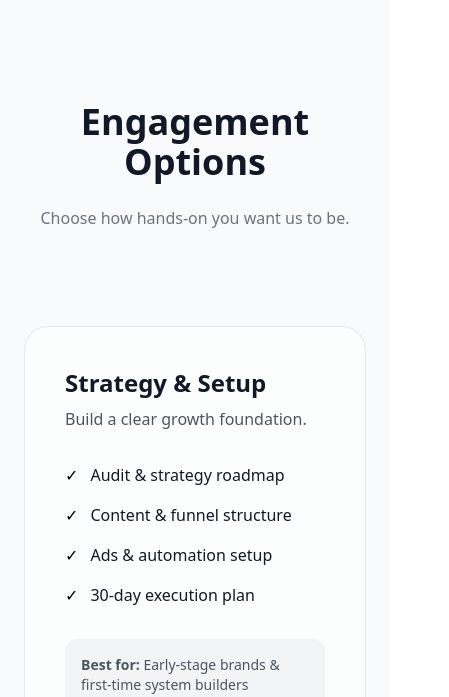
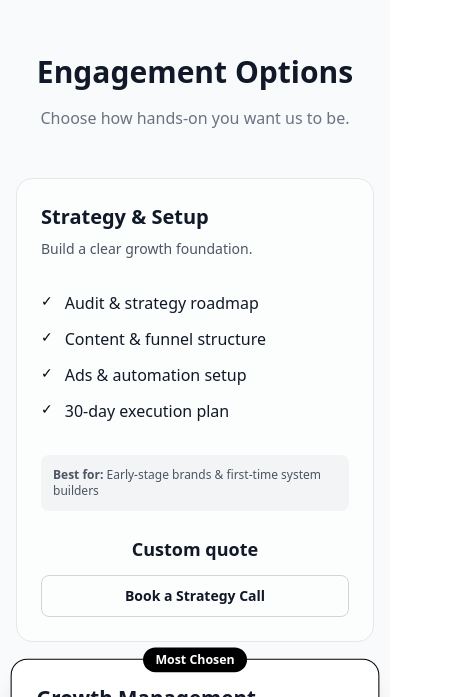
Before and after one commit to nimishmishra58/directbookingpartners, a React (Vite) app in the folder grow-direct-booking-partners/: page / in a window 390 px wide. Shown: the part 5347-6044 px from the top of the page, 449 px wide, since content can reach past the window. Built offline with nearby package versions, Linux system fonts and the light colour scheme.

Commit message:
fixed responsiveness

```diff
--- a/grow-direct-booking-partners/src/components/Pricing.jsx
+++ b/grow-direct-booking-partners/src/components/Pricing.jsx
@@ -48,23 +48,24 @@ export default function Pricing() {
   });
 
   return (
-    <section id="pricing" className="py-32 px-6 md:px-16 bg-gray-50 dark:bg-[#0b0b0b]">
+    <section id="pricing" className="py-20 sm:py-24 md:py-32 px-4 sm:px-6 md:px-16 bg-gray-50 dark:bg-[#0b0b0b]">
       <motion.h2
         initial={{ opacity: 0, y: 20 }}
         whileInView={{ opacity: 1, y: 0 }}
         viewport={{ once: true }}
-        className="text-4xl font-bold mb-6 text-center"
+        className="text-3xl sm:text-4xl font-bold mb-4 sm:mb-6 text-center"
       >
         Engagement Options
       </motion.h2>
-
-      <p className="text-center text-gray-500 mb-24">
+      <p className="text-center text-gray-500 mb-12 sm:mb-24">
         Choose how hands-on you want us to be.
       </p>
 
-      <div className="grid md:grid-cols-3 gap-12 max-w-7xl mx-auto">
+      <div className="grid grid-cols-1 sm:grid-cols-2 lg:grid-cols-3 gap-6 sm:gap-8 lg:gap-12 max-w-7xl mx-auto">
         {plans.map((plan, i) => {
           const isSelected = selected === i;
+          const isLast = i === plans.length - 1;
+          const spanOnSm = isLast ? 'sm:col-span-2 lg:col-span-1 sm:max-w-2xl sm:mx-auto' : '';
 
           return (
             <motion.div
@@ -79,49 +80,51 @@ export default function Pricing() {
               }}
               tabIndex={0}
               role="button"
-              className={`relative flex flex-col rounded-3xl p-10 border transition-all cursor-pointer focus:outline-none focus-visible:ring-4 focus-visible:ring-black/20 dark:focus-visible:ring-white/20 focus-visible:ring-offset-0
+              className={`${spanOnSm} flex justify-center`}
+            >
+              <div
+                className={`relative flex flex-col rounded-2xl p-6 sm:p-8 md:p-10 border transition-all cursor-pointer focus:outline-none focus-visible:ring-4 focus-visible:ring-black/20 dark:focus-visible:ring-white/20 focus-visible:ring-offset-0
                 ${
                   isSelected
-                    ? "bg-white dark:bg-[#121212] border-black dark:border-white scale-[1.05] shadow-xl"
-                    : "bg-white/60 dark:bg-[#121212]/60 border-gray-200 dark:border-gray-800"
-                }
-              `}
+                    ? "bg-white dark:bg-[#121212] border-black dark:border-white scale-[1.03] shadow-xl"
+                    : "bg-white/60 dark:bg-[#121212]/60 border-gray-200 dark:border-gray-800 hover:scale-[1.02]"
+                } w-full sm:w-[320px]`}
               >
                 {/* Badge */}
                 {plan.highlight && (
-                <div className="absolute -top-4 left-1/2 -translate-x-1/2 bg-black text-white dark:bg-white dark:text-black px-4 py-1 text-sm font-semibold rounded-full">
+                  <div className="absolute -top-3 left-1/2 -translate-x-1/2 bg-black text-white dark:bg-white dark:text-black px-3 sm:px-4 py-1 text-xs sm:text-sm font-semibold rounded-full">
                     Most Chosen
                   </div>
                 )}
 
                 {/* Header */}
-              <h3 className="text-2xl font-semibold mb-2">
+                <h3 className="text-xl sm:text-2xl font-semibold mb-2">
                   {plan.title}
                 </h3>
-              <p className="text-gray-600 dark:text-gray-400 mb-8">
+                <p className="text-sm sm:text-base text-gray-600 dark:text-gray-400 mb-8">
                   {plan.desc}
                 </p>
 
                 {/* Features */}
-              <ul className="space-y-4 mb-8 flex-1">
+                <ul className="space-y-3 sm:space-y-4 mb-8 flex-1">
                   {plan.points.map((point, idx) => (
                     <li key={idx} className="flex gap-3">
-                    <span className="text-black dark:text-white">✓</span>
+                      <span className="text-black dark:text-white text-sm">✓</span>
                       <span>{point}</span>
                     </li>
                   ))}
                 </ul>
 
                 {/* Best for */}
-              <div className="bg-gray-100 dark:bg-[#1a1a1a] rounded-xl p-4 mb-6">
-                <p className="text-sm text-gray-600 dark:text-gray-400">
+                <div className="bg-gray-100 dark:bg-[#1a1a1a] rounded-lg p-3 mb-6">
+                  <p className="text-xs sm:text-sm text-gray-600 dark:text-gray-400">
                     <strong>Best for:</strong> {plan.bestFor}
                   </p>
                 </div>
 
                 {/* Price + CTA */}
-              <div className="mt-auto">
-                <div className="text-xl font-semibold mb-4">
+                <div className="mt-auto flex flex-col items-center">
+                  <div className="text-lg sm:text-xl font-semibold mb-3 text-center break-words">
                     {plan.price}
                   </div>
 
@@ -129,7 +132,7 @@ export default function Pricing() {
                     href="https://api.leadconnectorhq.com/widget/bookings/grow-direct-booking-partners"
                     target="_blank"
                     rel="noopener noreferrer"
-                  className={`inline-block text-center w-full py-3 rounded-xl font-semibold transition
+                    className={`inline-block text-center w-full sm:w-full py-2.5 sm:py-3 rounded-lg font-semibold text-sm sm:text-base transition
                       ${
                         isSelected
                           ? "bg-black text-white dark:bg-white dark:text-black"
@@ -140,6 +143,7 @@ export default function Pricing() {
                     Book a Strategy Call
                   </a>
                 </div>
+              </div>
             </motion.div>
           );
         })}
--- a/grow-direct-booking-partners/src/components/Testimonials.jsx
+++ b/grow-direct-booking-partners/src/components/Testimonials.jsx
@@ -124,28 +124,27 @@ export default function TestimonialSection() {
         </button>
 
           {/* Cards Row */}
-        <div className="flex items-stretch justify-center gap-8 px-16">
+          <div className="flex items-stretch justify-center gap-4 sm:gap-8 px-4 sm:px-8 md:px-16 overflow-visible">
           {[-1, 0, 1].map((offset) => {
             const t = safeTestimonials[getIndex(offset)];
             const isActive = offset === 0;
+
+              const hideOnMobile = offset !== 0 ? "hidden sm:flex" : "flex";
 
               return (
                 <div
                   key={offset}
                   className={`
-                  w-[320px] h-[360px]
+                    ${hideOnMobile}
+                    w-full sm:w-[320px] max-w-[340px] h-auto min-h-[220px] sm:min-h-[260px]
                     flex flex-col justify-between
-                  rounded-3xl p-8
+                    rounded-3xl p-6 sm:p-8
                     bg-white dark:bg-[#141414]
                     border border-gray-200 dark:border-gray-800
                     shadow-lg
                     text-center
                     transition-all duration-500 ease-in-out
-                  ${
-                    isActive
-                      ? "scale-110 z-10"
-                      : "scale-100 opacity-70"
-                  }
+                    ${isActive ? "scale-105 z-10" : "scale-95 opacity-70"}
                   `}
                 >
                 <div>
@@ -153,7 +152,7 @@ export default function TestimonialSection() {
                     {t.title}
                   </h3>
 
-                  <p className="italic text-gray-700 dark:text-gray-400 text-sm leading-relaxed">
+                  <p className="italic text-gray-700 dark:text-gray-400 text-sm leading-relaxed whitespace-normal">
                     “{t.quote}”
                   </p>
                 </div>
@@ -189,6 +188,25 @@ export default function TestimonialSection() {
           →
         </button>
 
+        {/* Mobile nav (visible on small screens) */}
+        <div className="mt-6 flex justify-center gap-4 md:hidden">
+          <button
+            onClick={prev}
+            aria-label="Previous testimonial"
+            className="w-10 h-10 rounded-full border border-gray-300 dark:border-gray-700 text-black dark:text-white hover:bg-black hover:text-white dark:hover:bg-white dark:hover:text-black transition"
+          >
+            ←
+          </button>
+
+          <button
+            onClick={next}
+            aria-label="Next testimonial"
+            className="w-10 h-10 rounded-full border border-gray-300 dark:border-gray-700 text-black dark:text-white hover:bg-black hover:text-white dark:hover:bg-white dark:hover:text-black transition"
+          >
+            →
+          </button>
+        </div>
+
       </div>
     </section>
   );
```
Lines whose indentation alone changed are shown as unchanged.
